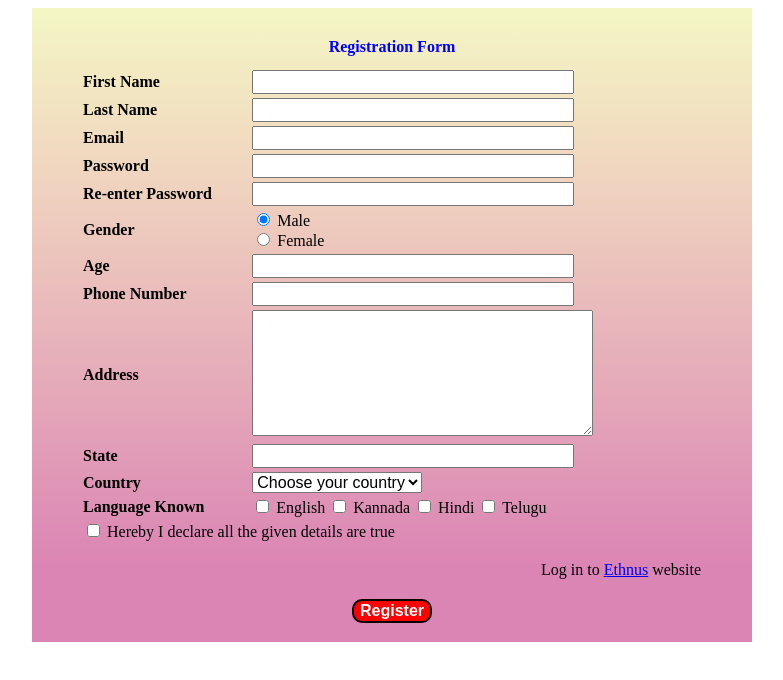
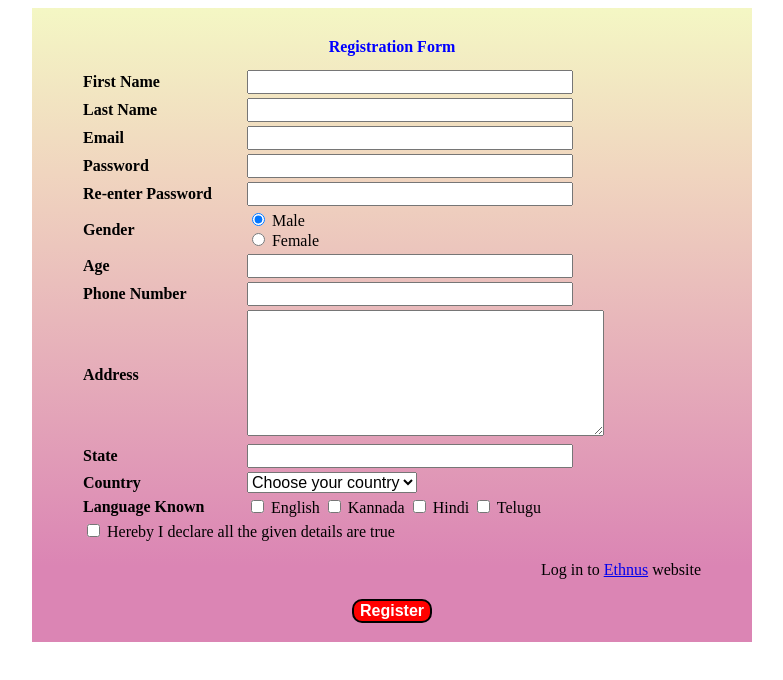
Before and after one commit to 22BKT0164/Ethnus-mern-stack-bootstrap-and-javascript-tasks, a plain HTML site: page Tasks bootstrap and javascript/javascript tasks/javascriptTask8.html in a window 1280 px wide. Shown: the whole page, without its empty margins (248-1031 px from the left). Drawn offline with Linux system fonts and the light colour scheme.

Commit message:
First commit
Solutions to tasks given in bootstrap and javascript

```diff
--- a/Tasks bootstrap and javascript/javascript tasks/javascriptTask8.html
+++ b/Tasks bootstrap and javascript/javascript tasks/javascriptTask8.html
@@ -117,7 +117,7 @@
         <tr>
             <td><label for="address">Address </label></td>
             <td>
-                <textarea name="address" id="address" cols="40" rows="8" required></textarea>
+                <textarea name="address" id="address" cols="42" rows="8" required></textarea>
                 <span class="error" id="addressError"></span>
             </td>
         </tr>
```
